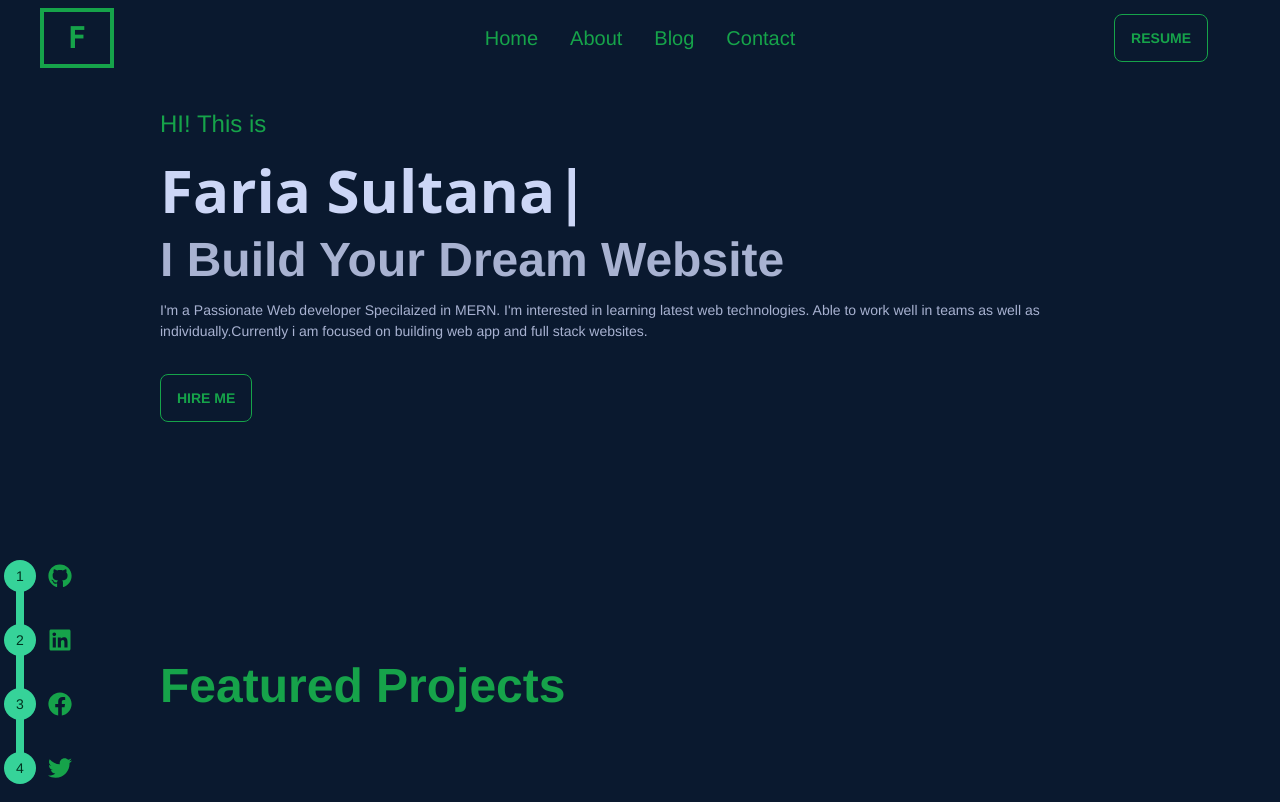
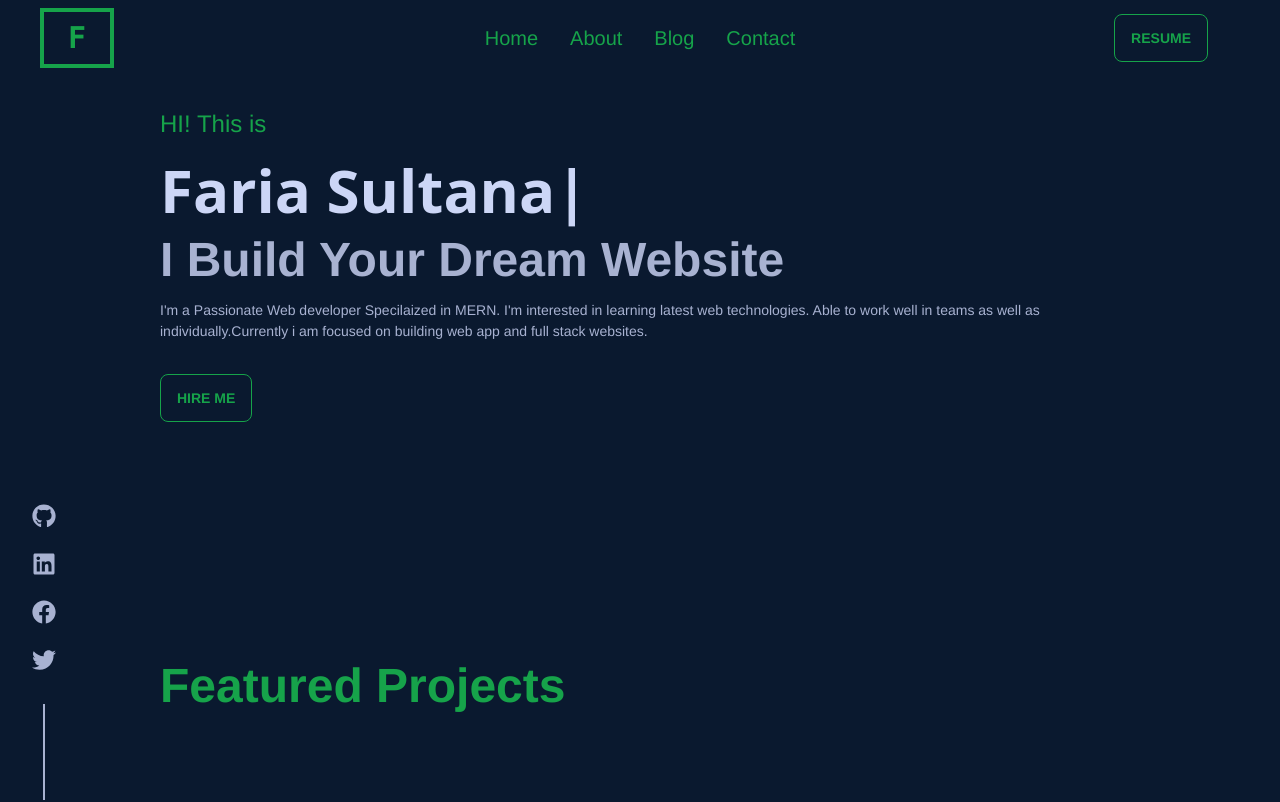
Before and after one commit to faria-r/Portfolio, a React (Create React App) app: page / in a window 1280 px wide. Shown: the top 802 px of the page. Built offline with nearby package versions, Linux system fonts and the light colour scheme; what tailwind-clip-path would draw is missing.

Commit message:
Social icon layout changed

```diff
--- a/src/Components/SocialLInks/Social.js
+++ b/src/Components/SocialLInks/Social.js
@@ -5,19 +5,34 @@ const Social = () => {
     return (
         <div className=' hidden  lg:block'>
             <div className="lg:left-0">
-        <ul className="steps steps-vertical ">
-          <li className="step step-success ">
-          <a href="https://github.com/faria-r" target='_blank' rel='noreferrer'>  <FaGithub className="text-2xl text-green-600"></FaGithub></a>
+        <ul className="  ">
+        <div className='flex flex-col justify-center items-center'>
+        <div>
+          <li className="mb-6 ml-8 ">
+          <a href="https://github.com/faria-r" target='_blank' rel='noreferrer'>  <FaGithub className="text-2xl text-Slate"></FaGithub></a>
           </li>
-          <li className="step step-success">
-          <a href="https://www.linkedin.com/in/faria-r/" target='_blank' rel='noreferrer'>  <FaLinkedin className="text-2xl text-green-600"></FaLinkedin></a>
+          </div>
+          <div>
+          <li className="mb-6 ml-8">
+          <a href="https://www.linkedin.com/in/faria-r/" target='_blank' rel='noreferrer'>  <FaLinkedin className="text-2xl text-Slate"></FaLinkedin></a>
           </li>
-          <li className="step step-success">
-          <a href="https://web.facebook.com/faria.frb/" target='_blank' rel='noreferrer'>  <FaFacebook className="text-2xl text-green-600"></FaFacebook></a>
+          </div>
+          <div>
+          <li className="mb-6 ml-8">
+          <a href="https://web.facebook.com/faria.frb/" target='_blank' rel='noreferrer'>  <FaFacebook className="text-2xl text-Slate"></FaFacebook></a>
           </li>
-          <li className="step step-success">
-          <a href="https://twitter.com/FariaR20" target='_blank' rel='noreferrer'>  <FaTwitter className="text-2xl text-green-600"></FaTwitter></a>
+          </div>
+         <div>
+         <li className="mb-8 ml-8">
+          <a href="https://twitter.com/FariaR20" target='_blank' rel='noreferrer'>  <FaTwitter className="text-2xl text-Slate"></FaTwitter></a>
           </li>
+         </div>
+         <div>
+         <li>
+            <div className='h-24 border-r-2 ml-8 w-[1px] bg-green-600 border-Slate'></div>
+          </li>
+         </div>
+        </div>
         </ul>
       </div>
         </div>
```
